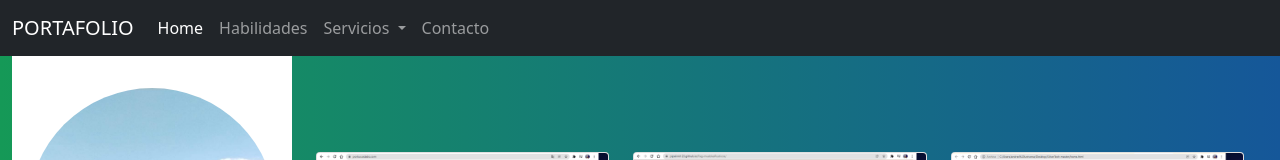
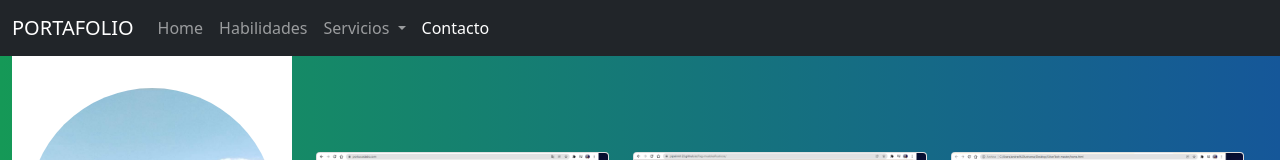
Before and after one commit to pipelink123/Portafolio-AndresFranco, a plain HTML site: page contacto.html in a window 1280 px wide. Shown: the top 160 px of the page. Drawn offline with Linux system fonts and the light colour scheme.

Commit message:
nav link active

```diff
--- a/contacto.html
+++ b/contacto.html
@@ -38,7 +38,7 @@
                     <ul class="navbar-nav me-auto mb-2 mb-lg-0">
 
                         <li class="nav-item">
-                            <a class="nav-link active" aria-current="page" href="index.html">Home</a>
+                            <a class="nav-link" aria-current="page" href="index.html">Home</a>
                         </li>
 
                         <li class="nav-item">
@@ -61,7 +61,7 @@
                         </li>
 
                         <li class="nav-item">
-                            <a class="nav-link" href="contacto.html">Contacto</a>
+                            <a class="nav-link active" href="contacto.html">Contacto</a>
                         </li>
 
                     </ul>
```
